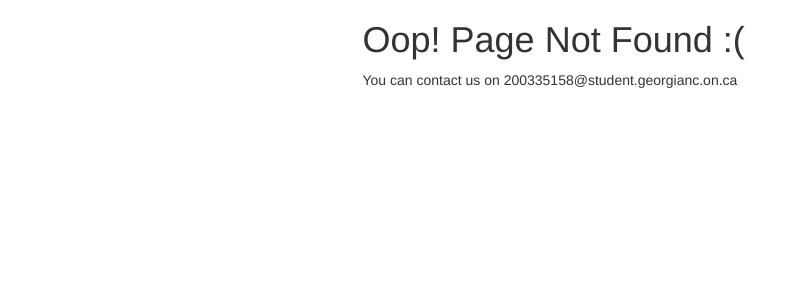
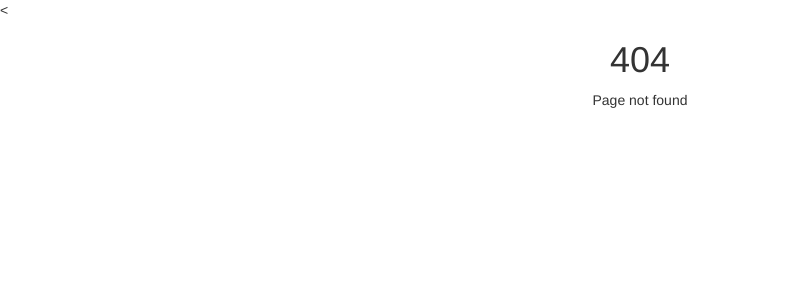
Before and after one commit to Rutulpatel7077/CustomCMS, a PHP site: template Views/errors/404.php in a window 1280 px wide. Shown: the top 300 px of the page, without its empty margins (0-807 px from the left). Run offline with PHP 8.4, Linux system fonts and the light colour scheme; the template is opened without the code that fills it: most values are stand-ins (such as "Sample title", 1, 10 or a date in 2020).

Commit message:
Updated 404

```diff
--- a/Views/errors/404.php
+++ b/Views/errors/404.php
@@ -7,11 +7,11 @@
  */
 ?>
 
-<div class="container">
-	<div class="row">
-		<div class="col-md-offset-3 col-md-6">
-			<h1>Oop! Page Not Found :(</h1>
-			<p>You can contact us on 200335158@student.georgianc.on.ca</p>
-		</div>
-	</div>
+<<div class="container" id="container">
+    <div class='fallback fillParent vAligner text-center'>
+        <div class="vItem">
+            <h1>404</h1>
+            <p>Page not found</p>
+        </div>
+    </div>
 </div>
```
